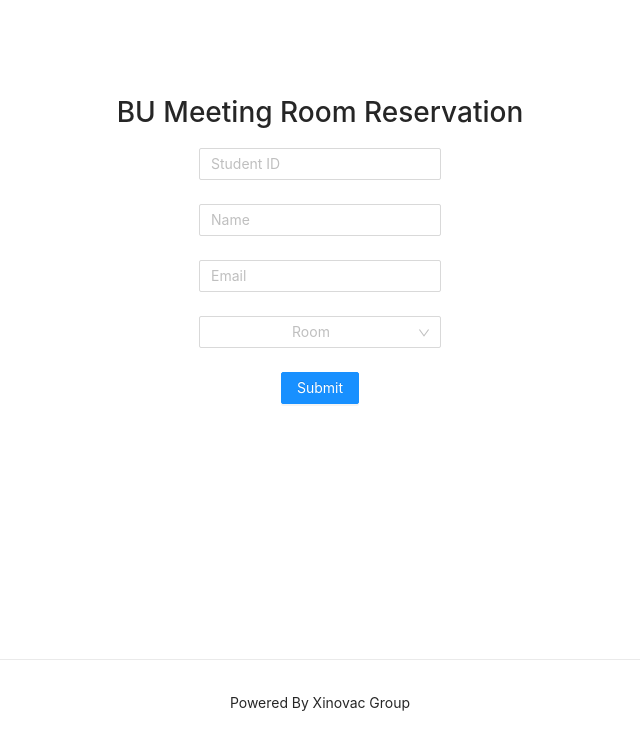
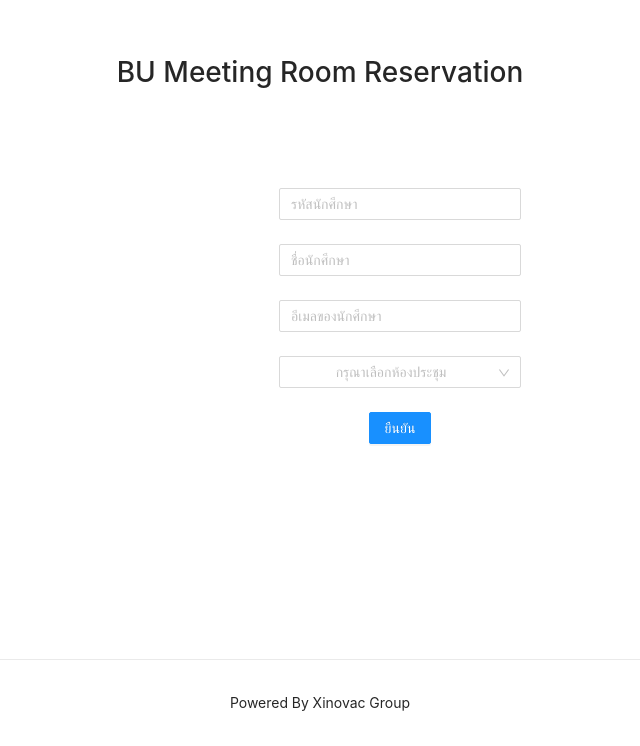
Before and after one commit to fordwoof9/xinovac, a Next.js app: page / in a window 1280 px wide. Shown: the part 141-887 px from the top of the page, without its empty margins (320-960 px from the left). Built offline with nearby package versions, Linux system fonts and the light colour scheme.

Commit message:
Get data from Main page

```diff
--- a/components/form/Index.js
+++ b/components/form/Index.js
@@ -10,6 +10,8 @@ import Swal from "sweetalert2";
 
 const Container = styled.div`
     display: flex;
+    padding-top: 5rem;
+    padding-left: 10rem;
     justify-content: center;
     .ant-form-item-control-input-content{
         text-align: center !important;
@@ -18,13 +20,31 @@ const Container = styled.div`
 
 export default function Index(props) {
     const [form] = Form.useForm()
-
     const onFinish = (values) => {
         console.log(values)
+        const axios = require('axios')
+        var formData = ({
+            user_name: values.stuname,
+            user_email: values.email,
+            user_room: values.room
+        });
+        console.log(formData)
+        axios.post('http://localhost:5000/api/booking/create-booking', {JSON: formData}, {
+            headers: {
+                'content-type': 'application/json',
+            },
+        })
+        .then(function (response) {
+            console.log(response);
+        })
+        .catch(function (error) {
+            console.log(error);
+        });
         {values ? Swal.fire('Good job!',
         'Reservation Successfully',
         'success') : <> </>}
     };
+
 
     return (
         <Container>
@@ -34,7 +54,7 @@ export default function Index(props) {
             >
                 <Form.Item name={['studentId']} className="form-item-student-id" rules={[{ required: true}]}>
                     <Input
-                        placeholder="Student ID"
+                        placeholder="รหัสนักศึกษา"
                         autoComplete="off"
                         onChange={(e) => {
                             let value = e.target.value.replace(/[^0-9]+/g, '')
@@ -42,25 +62,38 @@ export default function Index(props) {
                         }}
                     />
                 </Form.Item>
-                <Form.Item name={['name']} className="form-item-name" rules={[{ required: true}]}>
-                    <Input placeholder="Name"></Input>
+
+                <Form.Item name={['stuname']} className="form-item-name" rules={[{ required: true}]}>
+                    <Input placeholder="ชื่อนักศึกษา"></Input>
                 </Form.Item>
+
                 <Form.Item name={['email']} className="form-item-email" rules={[{ required: true}]}>
-                    <Input placeholder="Email"></Input>
+                    <Input placeholder="อีเมลของนักศึกษา"></Input>
                 </Form.Item>
+
                 <Form.Item name={['room']} className="form-item-room" rules={[{ required: true}]}>
-                    <Select placeholder="Room">
+                    <Select placeholder="กรุณาเลือกห้องประชุม">
                         <Select.Option value="r01">Room 1</Select.Option>
                         <Select.Option value="r02">Room 2</Select.Option>
                         <Select.Option value="r03">Room 3</Select.Option>
                         <Select.Option value="r04">Room 4</Select.Option>
+                        <Select.Option value="r05">Room 5</Select.Option>
+                        <Select.Option value="r06">Room 6</Select.Option>
+                        <Select.Option value="r07">Room 7</Select.Option>
+                        <Select.Option value="r08">Room 8</Select.Option>
+                        <Select.Option value="r09">Room 9</Select.Option>
+                        <Select.Option value="r10">Room 10</Select.Option>
+                        <Select.Option value="r11">Room 11</Select.Option>
+                        <Select.Option value="r12">Room 12</Select.Option>
                     </Select>
                 </Form.Item>
+
                 <Form.Item>
                     <Button type="primary" htmlType="submit">
-                        Submit
+                        ยืนยัน
                     </Button>
                 </Form.Item>
+
             </Form>
         </Container>
     )
```
